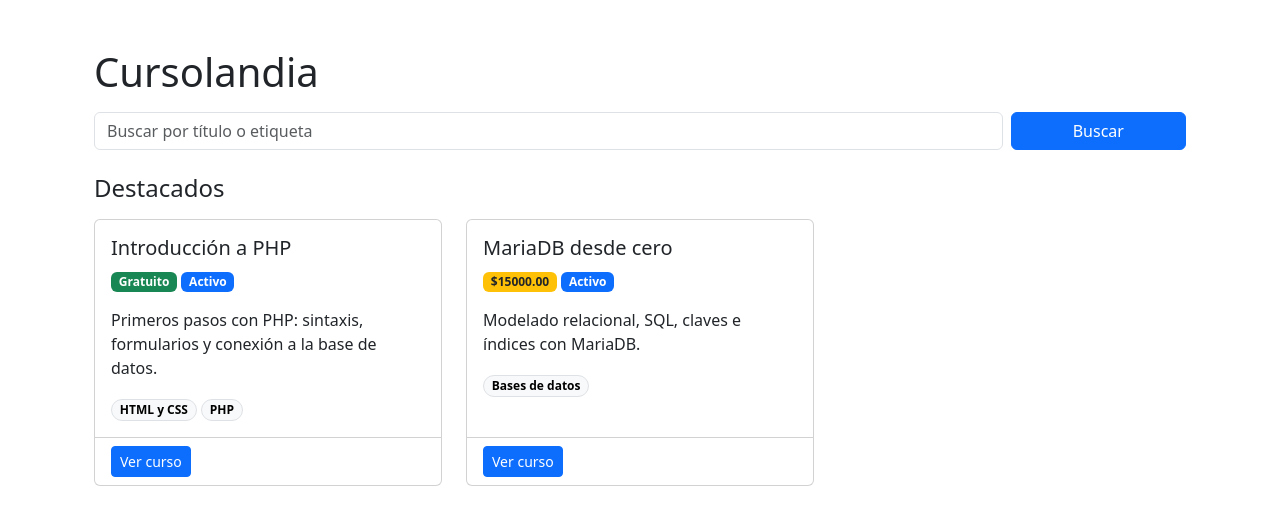
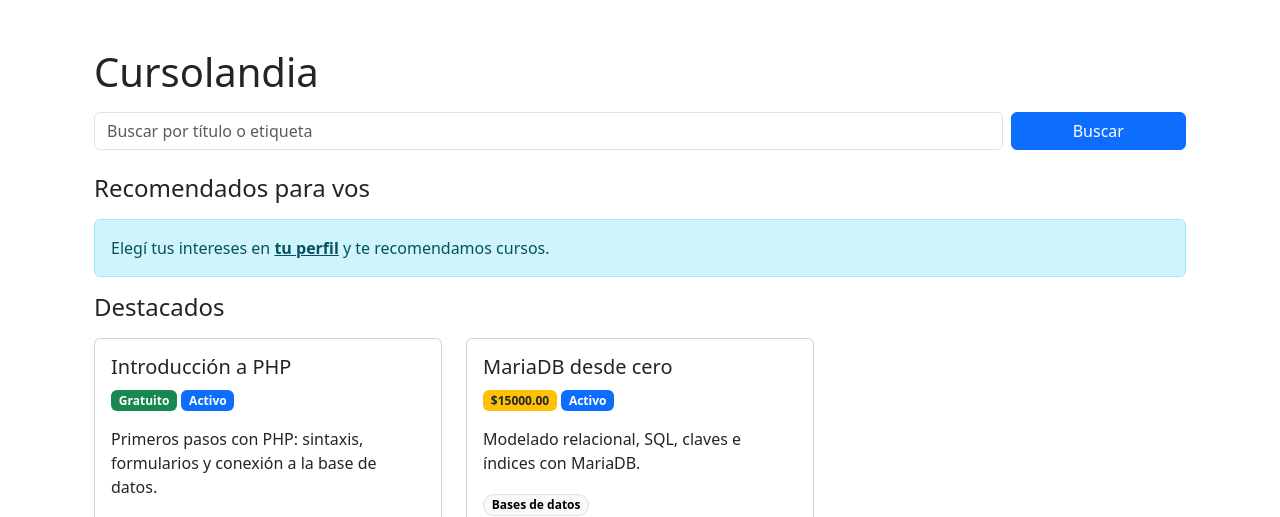
Before and after one commit to Jerombagnis/ProyectoProgIII-Cursolandia, a PHP site: page /index.php in a window 1280 px wide. Shown: the part 56-573 px from the top of the page. Run offline with PHP 8.4, Linux system fonts and the light colour scheme; the visitor is signed in with stand-in values (Sample User, id 1); data comes from the database, SQL or seed files in the repository; a stand-in replaces the project's code that opens the database connection.

Commit message:
Nueva funcionalidad para listar cursos recomendados según intereses del usuario y etiquetas de cursos, mostrando solo cursos públicos no finalizados, que no este inscripto ni sea el creador. Si el usuario no tiene intereses cargados no se muestran cursos y se le recomienda cargarlo redirigiendolo al perfil del mismo.

```diff
--- a/Manejadores/ManejadorCurso.php
+++ b/Manejadores/ManejadorCurso.php
@@ -165,6 +165,30 @@ class ManejadorCurso {
         return $this->armarCursos($resultado);
     }
 
+    // metodo para listar cursos recomendados para un usuario, basado en sus intereses y etiquetas de los cursos, solo muestra publicos no finalizados y que no haya creado ni se haya inscripto
+    public function listarRecomendados($usuario_id) {
+        $sql = "SELECT c.*, COUNT(*) AS coincidencias
+                FROM cursos c
+                INNER JOIN curso_etiquetas ce ON ce.curso_id = c.id
+                INNER JOIN usuario_intereses ui ON ui.etiqueta_id = ce.etiqueta_id
+                WHERE ui.usuario_id = '$usuario_id'
+                AND c.tipo_acceso = 'publico'
+                AND c.fecha_fin >= CURDATE()
+                AND c.creador_id <> '$usuario_id'
+                AND c.id NOT IN (SELECT curso_id FROM inscripciones WHERE usuario_id = '$usuario_id')
+                GROUP BY c.id
+                ORDER BY coincidencias DESC, c.fecha_inicio
+                LIMIT 3
+                ";
+
+        $resultado = mysqli_query($this->conexion, $sql);
+        if (!$resultado) {
+            throw new Exception("No se pudieron cargar los cursos recomendados.");
+        }
+
+        return $this->armarCursos($resultado);
+    }
+
     // metodo privado para armar un array de objetos Curso a partir del resultado de una consulta
     private function armarCursos($resultado) {
         $cursos = array();
--- a/Paginas/index.php
+++ b/Paginas/index.php
@@ -2,6 +2,8 @@
 session_start();
 
 include "../Conexiones/conexion.php";
+include "../Clases/Usuario.php";
+include "../Manejadores/ManejadorUsuario.php";
 include "../Clases/Curso.php";
 include "../Manejadores/ManejadorCurso.php";
 
@@ -13,30 +15,45 @@ if (isset($_GET['q'])) {
 }
 
 $cursos = array();
+$recomendados = array();
 $destacados = array();
 $resultados = array();
+$tiene_intereses = false;
 $error = "";
 
 try {
     $manejadorCurso = new ManejadorCurso($conexion);
+    $manejadorUsuario = new ManejadorUsuario($conexion);
 
     if ($q != "") {
         // si q esta seteada, se realiza la búsqueda y se muestran los resultados
         $cursos = $manejadorCurso->buscarPublicos($q);
     } else {
+        // si q no esta seteada, entonces se listan recomendados (si hay sesion), destacados y todos los cursos públicos
         $cursos = $manejadorCurso->listarPublicos();
 
+        if (isset($_SESSION['usuario_id'])) {
+            $intereses = $manejadorUsuario->interesesDeUsuario($_SESSION['usuario_id']);
+
+            if (count($intereses) > 0) {
+                $tiene_intereses = true;
+
+                $cursos_recomendados = $manejadorCurso->listarRecomendados($_SESSION['usuario_id']);
+                foreach ($cursos_recomendados as $curso) {
+                    // array que en cada posicion pose otro arrayasociativo con curso y sus etiquetas
+                    $recomendados[] = array('curso' => $curso,'etiquetas' => $manejadorCurso->etiquetasDeCurso($curso->id));
+                }
+            }
+        }
+
+        // obtengo los cursos destacados (3 maximo) de forma aleatoria
         $cursos_destacados = $manejadorCurso->listarDestacados();
         foreach ($cursos_destacados as $curso) {
-            //almaceno en el array asociativo destacados el curso y sus etiquetas
-            $destacados[] = array(
-                'curso' => $curso,
-                'etiquetas' => $manejadorCurso->etiquetasDeCurso($curso->id)
-            );
+            $destacados[] = array('curso' => $curso,'etiquetas' => $manejadorCurso->etiquetasDeCurso($curso->id));
         }
     }
 
-    // por cada curso de la lista se le buscan sus etiquetas
+    // por cada curso de la lista (ya sea recomendados, destacados o todos los cursos públicos) se le buscan sus etiquetas
     foreach ($cursos as $curso) {
         $resultados[] = array('curso' => $curso,'etiquetas' => $manejadorCurso->etiquetasDeCurso($curso->id)
         );
@@ -65,6 +82,25 @@ include "../Conexiones/cerrar_conexion.php";
     <?php if ($error != "") { ?>
         <div class="alert alert-danger"><?php echo $error; ?></div>
     <?php } else { ?>
+
+        <!-- si la variable "q" está vacía y hay sesión iniciada, se muestran primero los recomendados para el usuario -->
+        <?php if ($q == "" && isset($_SESSION['usuario_id'])) { ?>
+            <h2 class="h4 mb-3">Recomendados para vos</h2>
+
+            <?php if (!$tiene_intereses) { ?>
+                <div class="alert alert-info">
+                    Elegí tus intereses en <a href="perfil.php" class="alert-link">tu perfil</a> y te recomendamos cursos.
+                </div>
+            <?php } elseif (count($recomendados) == 0) { ?>
+                <p>Por ahora no hay cursos que coincidan con tus intereses.</p>
+            <?php } else { ?>
+                <div class="row">
+                    <?php foreach ($recomendados as $item) { ?>
+                        <?php include "includes/tarjeta_curso.php"; ?>
+                    <?php } ?>
+                </div>
+            <?php } ?>
+        <?php } ?>
 
         <!-- si la variable "q" está vacía y hay cursos destacados, se muestran primero los destacados -->
         <?php if ($q == "" && count($destacados) > 0) { ?>
```
